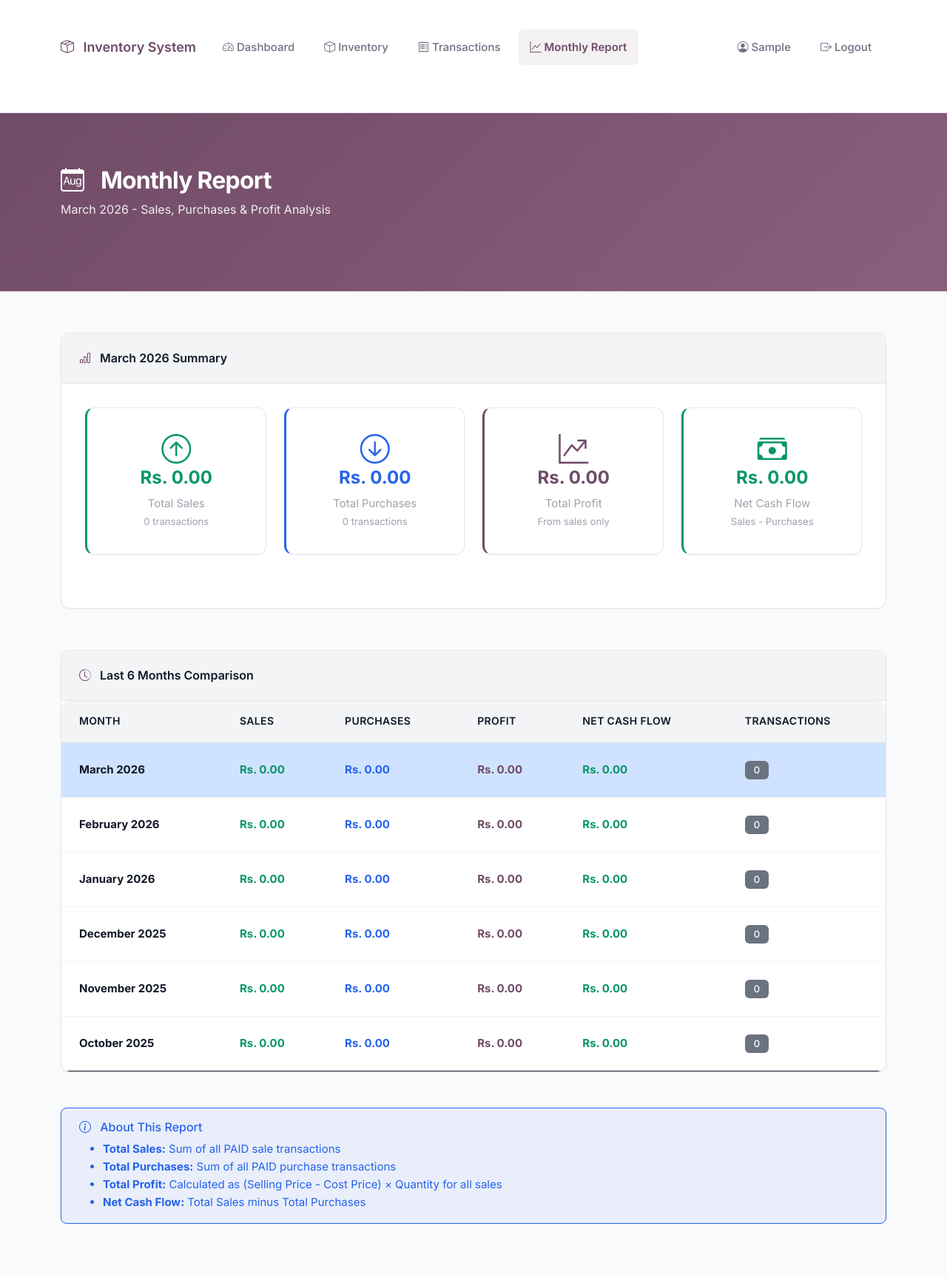
After one commit to sambridhi-pokhrel/Inventory_System, a Django app: page /inventory/reports/monthly/ in a window 1280 px wide. The commit adds this page. Shown: the whole page at 74% size. Run offline with Django 5.2, Linux system fonts and the light colour scheme; a user stored in the database is signed in; tables that the repository leaves empty hold one stand-in row (values such as "Sample post").

Commit message:
Add monthly sales and purchase reporting methods
Implemented aggregation-based reporting methods for monthly sales, purchases, and profit.
No changes made to transaction structure or stock processing.

```diff
--- a/inventory/templates/inventory/list.html
+++ b/inventory/templates/inventory/list.html
@@ -35,6 +35,11 @@
                     <li class="nav-item">
                         <a class="nav-link" href="{% url 'inventory:transaction_list' %}">
                             <i class="bi bi-receipt me-1"></i>Transactions
+                        </a>
+                    </li>
+                    <li class="nav-item">
+                        <a class="nav-link" href="{% url 'inventory:monthly_report' %}">
+                            <i class="bi bi-calendar-month me-1"></i>Monthly Report
                         </a>
                     </li>
                     <li class="nav-item">
--- /dev/null
+++ b/inventory/templates/inventory/monthly_report.html
@@ -0,0 +1,218 @@
+{% load inventory_extras %}
+<!DOCTYPE html>
+<html lang="en">
+<head>
+    <meta charset="UTF-8">
+    <meta name="viewport" content="width=device-width, initial-scale=1.0">
+    <title>Monthly Report - Inventory Management</title>
+    <link href="https://cdn.jsdelivr.net/npm/bootstrap@5.3.0/dist/css/bootstrap.min.css" rel="stylesheet">
+    <link href="https://cdn.jsdelivr.net/npm/bootstrap-icons@1.10.0/font/bootstrap-icons.css" rel="stylesheet">
+    <link href="https://fonts.googleapis.com/css2?family=Inter:wght@400;500;600;700&display=swap" rel="stylesheet">
+    <link href="/static/css/emerald-theme.css?v=2" rel="stylesheet">
+</head>
+<body class="fade-in">
+    <!-- Navigation -->
+    <nav class="navbar navbar-expand-lg navbar-light">
+        <div class="container">
+            <a class="navbar-brand" href="{% url 'users:dashboard' %}">
+                <i class="bi bi-box-seam me-2"></i>
+                Inventory System
+            </a>
+            <button class="navbar-toggler" type="button" data-bs-toggle="collapse" data-bs-target="#navbarNav">
+                <span class="navbar-toggler-icon"></span>
+            </button>
+            <div class="collapse navbar-collapse" id="navbarNav">
+                <ul class="navbar-nav me-auto">
+                    <li class="nav-item">
+                        <a class="nav-link" href="{% url 'users:dashboard' %}">
+                            <i class="bi bi-speedometer2 me-1"></i>Dashboard
+                        </a>
+                    </li>
+                    <li class="nav-item">
+                        <a class="nav-link" href="{% url 'inventory:item_list' %}">
+                            <i class="bi bi-box me-1"></i>Inventory
+                        </a>
+                    </li>
+                    <li class="nav-item">
+                        <a class="nav-link" href="{% url 'inventory:transaction_list' %}">
+                            <i class="bi bi-receipt me-1"></i>Transactions
+                        </a>
+                    </li>
+                    <li class="nav-item">
+                        <a class="nav-link active" href="{% url 'inventory:monthly_report' %}">
+                            <i class="bi bi-graph-up me-1"></i>Monthly Report
+                        </a>
+                    </li>
+                </ul>
+                <ul class="navbar-nav">
+                    <li class="nav-item">
+                        <span class="nav-link">
+                            <i class="bi bi-person-circle me-1"></i>{{ user.first_name|default:user.username }}
+                        </span>
+                    </li>
+                    <li class="nav-item">
+                        <a class="nav-link" href="{% url 'users:logout' %}">
+                            <i class="bi bi-box-arrow-right me-1"></i>Logout
+                        </a>
+                    </li>
+                </ul>
+            </div>
+        </div>
+    </nav>
+
+    <!-- Header Section -->
+    <div class="dashboard-header">
+        <div class="container">
+            <div class="row align-items-center">
+                <div class="col-md-8">
+                    <h1 class="display-5 fw-bold mb-2">
+                        <i class="bi bi-calendar-month me-3"></i>
+                        Monthly Report
+                    </h1>
+                    <p class="lead mb-0">{{ month_name }} {{ year }} - Sales, Purchases & Profit Analysis</p>
+                </div>
+            </div>
+        </div>
+    </div>
+
+    <!-- Main Content -->
+    <div class="container">
+        <!-- Current Month Summary -->
+        <div class="row mb-4">
+            <div class="col-12">
+                <div class="card">
+                    <div class="card-header bg-light">
+                        <h5 class="card-title mb-0">
+                            <i class="bi bi-bar-chart me-2 text-primary"></i>
+                            {{ month_name }} {{ year }} Summary
+                        </h5>
+                    </div>
+                    <div class="card-body">
+                        <div class="row">
+                            <div class="col-lg-3 col-md-6 mb-3">
+                                <div class="stat-card success">
+                                    <div class="card-body text-center">
+                                        <i class="bi bi-arrow-up-circle display-6 text-success mb-2"></i>
+                                        <h4 class="fw-bold text-success">{{ report.total_sales|rupees }}</h4>
+                                        <p class="text-muted mb-0">Total Sales</p>
+                                        <small class="text-muted">{{ report.sales_count }} transactions</small>
+                                    </div>
+                                </div>
+                            </div>
+                            <div class="col-lg-3 col-md-6 mb-3">
+                                <div class="stat-card info">
+                                    <div class="card-body text-center">
+                                        <i class="bi bi-arrow-down-circle display-6 text-info mb-2"></i>
+                                        <h4 class="fw-bold text-info">{{ report.total_purchases|rupees }}</h4>
+                                        <p class="text-muted mb-0">Total Purchases</p>
+                                        <small class="text-muted">{{ report.purchases_count }} transactions</small>
+                                    </div>
+                                </div>
+                            </div>
+                            <div class="col-lg-3 col-md-6 mb-3">
+                                <div class="stat-card primary">
+                                    <div class="card-body text-center">
+                                        <i class="bi bi-graph-up-arrow display-6 text-primary mb-2"></i>
+                                        <h4 class="fw-bold text-primary">{{ report.total_profit|rupees }}</h4>
+                                        <p class="text-muted mb-0">Total Profit</p>
+                                        <small class="text-muted">From sales only</small>
+                                    </div>
+                                </div>
+                            </div>
+                            <div class="col-lg-3 col-md-6 mb-3">
+                                <div class="stat-card {% if report.net_cash_flow >= 0 %}success{% else %}danger{% endif %}">
+                                    <div class="card-body text-center">
+                                        <i class="bi bi-cash-stack display-6 {% if report.net_cash_flow >= 0 %}text-success{% else %}text-danger{% endif %} mb-2"></i>
+                                        <h4 class="fw-bold {% if report.net_cash_flow >= 0 %}text-success{% else %}text-danger{% endif %}">
+                                            {{ report.net_cash_flow|rupees }}
+                                        </h4>
+                                        <p class="text-muted mb-0">Net Cash Flow</p>
+                                        <small class="text-muted">Sales - Purchases</small>
+                                    </div>
+                                </div>
+                            </div>
+                        </div>
+                    </div>
+                </div>
+            </div>
+        </div>
+
+        <!-- Historical Data -->
+        <div class="row">
+            <div class="col-12">
+                <div class="card">
+                    <div class="card-header bg-light">
+                        <h5 class="card-title mb-0">
+                            <i class="bi bi-clock-history me-2 text-primary"></i>
+                            Last 6 Months Comparison
+                        </h5>
+                    </div>
+                    <div class="card-body p-0">
+                        <div class="table-responsive">
+                            <table class="table table-hover mb-0">
+                                <thead class="table-light">
+                                    <tr>
+                                        <th>Month</th>
+                                        <th>Sales</th>
+                                        <th>Purchases</th>
+                                        <th>Profit</th>
+                                        <th>Net Cash Flow</th>
+                                        <th>Transactions</th>
+                                    </tr>
+                                </thead>
+                                <tbody>
+                                    {% for hist in reports_history %}
+                                    <tr {% if hist.year == year and hist.month == month %}class="table-primary"{% endif %}>
+                                        <td>
+                                            <strong>{{ hist.month_name }} {{ hist.year }}</strong>
+                                        </td>
+                                        <td>
+                                            <span class="text-success fw-bold">{{ hist.total_sales|rupees }}</span>
+                                        </td>
+                                        <td>
+                                            <span class="text-info fw-bold">{{ hist.total_purchases|rupees }}</span>
+                                        </td>
+                                        <td>
+                                            <span class="text-primary fw-bold">{{ hist.total_profit|rupees }}</span>
+                                        </td>
+                                        <td>
+                                            <span class="fw-bold {% if hist.net_cash_flow >= 0 %}text-success{% else %}text-danger{% endif %}">
+                                                {{ hist.net_cash_flow|rupees }}
+                                            </span>
+                                        </td>
+                                        <td>
+                                            <span class="badge bg-secondary">{{ hist.total_transactions }}</span>
+                                        </td>
+                                    </tr>
+                                    {% endfor %}
+                                </tbody>
+                            </table>
+                        </div>
+                    </div>
+                </div>
+            </div>
+        </div>
+
+        <!-- Info Box -->
+        <div class="row mt-4">
+            <div class="col-12">
+                <div class="alert alert-info">
+                    <h6 class="alert-heading">
+                        <i class="bi bi-info-circle me-2"></i>
+                        About This Report
+                    </h6>
+                    <ul class="mb-0">
+                        <li><strong>Total Sales:</strong> Sum of all PAID sale transactions</li>
+                        <li><strong>Total Purchases:</strong> Sum of all PAID purchase transactions</li>
+                        <li><strong>Total Profit:</strong> Calculated as (Selling Price - Cost Price) × Quantity for all sales</li>
+                        <li><strong>Net Cash Flow:</strong> Total Sales minus Total Purchases</li>
+                    </ul>
+                </div>
+            </div>
+        </div>
+    </div>
+
+    <!-- Bootstrap JS -->
+    <script src="https://cdn.jsdelivr.net/npm/bootstrap@5.3.0/dist/js/bootstrap.bundle.min.js"></script>
+</body>
+</html>
--- a/inventory/templates/inventory/transaction_list.html
+++ b/inventory/templates/inventory/transaction_list.html
@@ -36,6 +36,11 @@
                     <li class="nav-item">
                         <a class="nav-link active" href="{% url 'inventory:transaction_list' %}">
                             <i class="bi bi-receipt me-1"></i>Transactions
+                        </a>
+                    </li>
+                    <li class="nav-item">
+                        <a class="nav-link" href="{% url 'inventory:monthly_report' %}">
+                            <i class="bi bi-calendar-month me-1"></i>Monthly Report
                         </a>
                     </li>
                     {% if user.is_superuser %}
--- a/inventory/urls.py
+++ b/inventory/urls.py
@@ -19,6 +19,7 @@ urlpatterns = [
     # Analytics URLs
     path("analytics/", views.analytics_dashboard, name="analytics_dashboard"),
     path("analytics/item/<int:item_id>/", views.item_analytics, name="item_analytics"),
+    path("reports/monthly/", views.monthly_report, name="monthly_report"),
 
     # Transaction URLs
     path("transactions/", views.transaction_list, name="transaction_list"),
--- a/inventory/views.py
+++ b/inventory/views.py
@@ -1309,3 +1309,49 @@ def simulate_payment_complete(request, transaction_id):
             f"❌ Payment simulation failed. Transaction #{transaction_obj.id} marked as failed. (Simulation Mode)"
         )
         return redirect('inventory:payment_failure', transaction_id=transaction_obj.id)
+
+
+
+@approved_user_required
+def monthly_report(request):
+    """Display monthly sales, purchases, and profit reports"""
+    from django.utils import timezone
+    from dateutil.relativedelta import relativedelta
+
+    # Get year and month from request or use current
+    now = timezone.now()
+    year = int(request.GET.get('year', now.year))
+    month = int(request.GET.get('month', now.month))
+
+    # Get the monthly report
+    report = Transaction.get_monthly_report(year, month)
+
+    # Get month name
+    from calendar import month_name
+    month_name_str = month_name[month]
+
+    # Get last 6 months for comparison (accurate month calculation)
+    reports_history = []
+    current_date = now.replace(day=1)  # Start from first day of current month
+
+    for i in range(6):
+        # Subtract i months accurately
+        target_date = current_date - relativedelta(months=i)
+        temp_year = target_date.year
+        temp_month = target_date.month
+
+        temp_report = Transaction.get_monthly_report(temp_year, temp_month)
+        temp_report['month_name'] = month_name[temp_month]
+        reports_history.append(temp_report)
+
+    context = UserRoleManager.get_context_for_user(request.user)
+    context.update({
+        'report': report,
+        'year': year,
+        'month': month,
+        'month_name': month_name_str,
+        'reports_history': reports_history,
+    })
+
+    return render(request, 'inventory/monthly_report.html', context)
+    return render(request, 'inventory/monthly_report.html', context)
--- a/users/templates/users/dashboard.html
+++ b/users/templates/users/dashboard.html
@@ -35,6 +35,11 @@
           <li class="nav-item">
             <a class="nav-link" href="{% url 'inventory:transaction_list' %}">
               <i class="bi bi-receipt me-1"></i>Transactions
+            </a>
+          </li>
+          <li class="nav-item">
+            <a class="nav-link" href="{% url 'inventory:monthly_report' %}">
+              <i class="bi bi-calendar-month me-1"></i>Monthly Report
             </a>
           </li>
           <li class="nav-item">
```
Also changed, not shown: inventory/models.py (+113 -0 lines).
